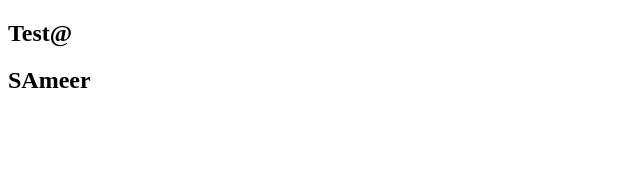
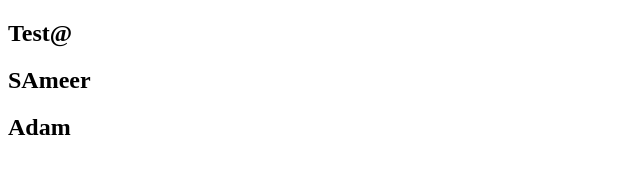
Before and after one commit to DigitalNest101/VoteStream, a plain HTML site: page index.html in a window 1280 px wide. Shown: the whole page, without its empty margins (0-640 px from the left). Drawn offline with Linux system fonts and the light colour scheme.

Commit message:
Update index.html

```diff
--- a/index.html
+++ b/index.html
@@ -8,5 +8,6 @@
   <body>
     <h2>Test@</h2>
     <h2>SAmeer</h2>
+    <h2>Adam</h2>
   </body>
 </html>
```
